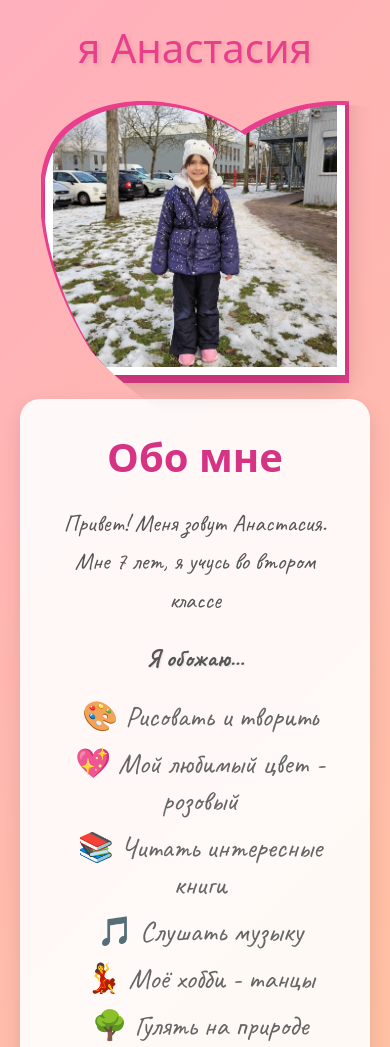
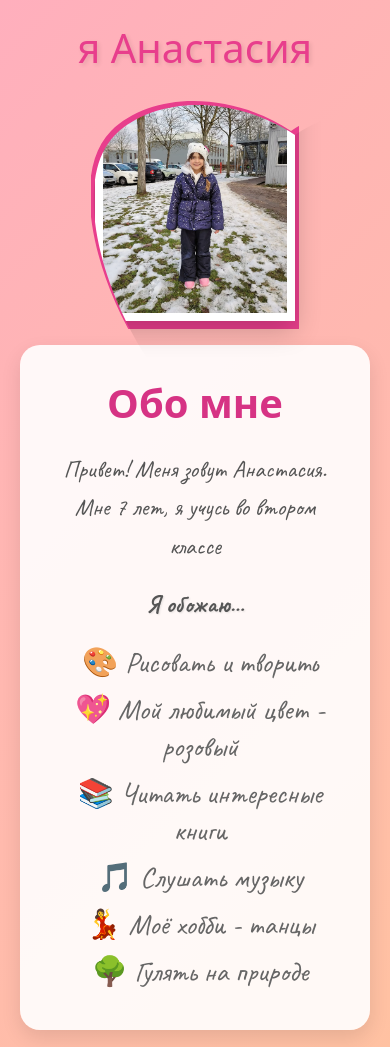
Before and after one commit to login-nigol/ANASTASIA, a plain HTML site: page main.html in a window 390 px wide. Shown: the top 1047 px of the page. Drawn offline with Linux system fonts and the light colour scheme; a web font is replaced by a local one.

Commit message:
fix: mobile photo responsiveness

```diff
--- a/css/main.css
+++ b/css/main.css
@@ -227,9 +227,9 @@ body {
 
   .main-photo {
     width: 90vw;
-    max-width: 300px;
-    height: 90vw;
-    max-height: 300px;
+    max-width: 200px;
+    /* height: 90vw; */
+    /* max-height: 300px;     */
   }
 
   .name-top h2 {
```
